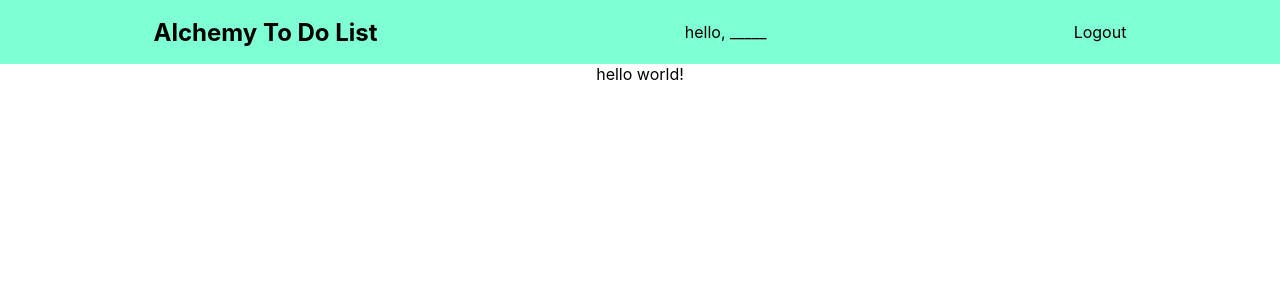
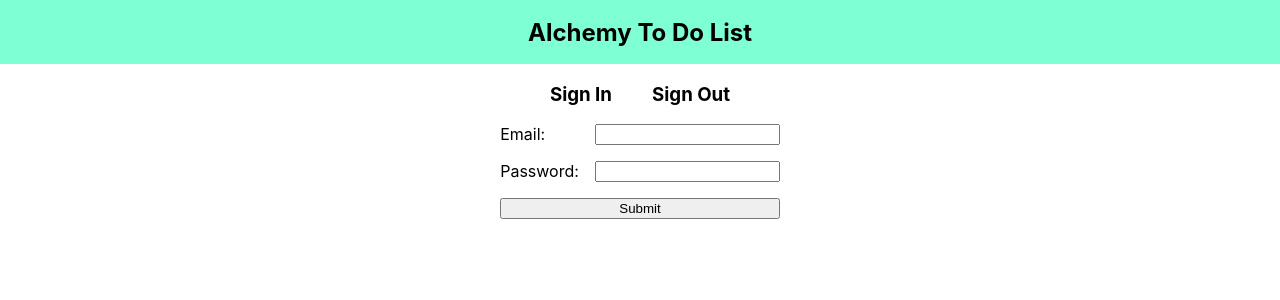
Before and after one commit to Eddie-Kuo/to-do-app-react-fs-5, a React (Create React App) app: page / in a window 1280 px wide. Shown: the top 300 px of the page. Built offline with nearby package versions, Linux system fonts and the light colour scheme.

Commit message:
basic layout of auth page, html and css

```diff
--- a/src/App.css
+++ b/src/App.css
@@ -1,5 +1,9 @@
 .App {
   text-align: center;
+  display: flex;
+  flex-direction: column;
+  align-items: center;
+  justify-content: center;
 }
 
 .App-logo {
--- a/src/App.js
+++ b/src/App.js
@@ -1,11 +1,12 @@
 import './App.css';
+import Auth from './components/auth/Auth';
 import Header from './components/header/Header';
 
 function App() {
   return (
     <div className="App">
       <Header />
-      <div>hello world!</div>
+      <Auth />
     </div>
   );
 }
--- /dev/null
+++ b/src/components/auth/Auth.css
@@ -0,0 +1,28 @@
+
+.auth {
+    display: flex;
+    flex-direction: column;
+    align-items: center;
+    /* border: 1px solid black; */
+    width: 50vh;
+    /* padding: 2vh; */
+}
+
+.tabs {
+    display: flex;
+    flex-direction: row;
+    gap: 5vh;
+}
+
+.form {
+    display: flex;
+    flex-direction: column;
+    gap: 2vh;
+}
+
+.form-controls {
+    display: flex;
+    flex-direction: row;
+    justify-content: space-between;
+    gap: 2vh;
+}
--- /dev/null
+++ b/src/components/auth/Auth.js
@@ -0,0 +1,27 @@
+import './Auth.css';
+
+export default function Auth() {
+  return (
+    <div className='auth'>
+      <div className="tabs">
+        <h3>Sign In</h3>
+        <h3>Sign Out</h3>
+      </div>
+      <form className='form'>
+        <div className='form-controls'>
+          <label>
+            Email:
+          </label>
+          <input type="email"></input>
+        </div>
+        <div className='form-controls'>
+          <label>
+            Password:
+          </label>
+          <input type="password"></input>
+        </div>
+        <button>Submit</button>
+      </form>
+    </div>
+  );
+}
--- a/src/components/header/Header.css
+++ b/src/components/header/Header.css
@@ -1,4 +1,4 @@
-header {
+.header {
     height: 8vh;
     width: 100%;
     background-color: aquamarine;
@@ -8,6 +8,6 @@ header {
     /* space-evenly */
 }
 
-header h2 {
+.header h2 {
     margin: 0;
 }
--- a/src/components/header/Header.js
+++ b/src/components/header/Header.js
@@ -2,14 +2,9 @@ import './Header.css';
 
 export default function Header() {
   return (
-    <header>
+    <header className='header'>
       <h2>Alchemy To Do List</h2>
-      <p>
-        hello, _____
-      </p>
-      <p>
-          Logout
-      </p>
+
     </header>
   );
 }
```
